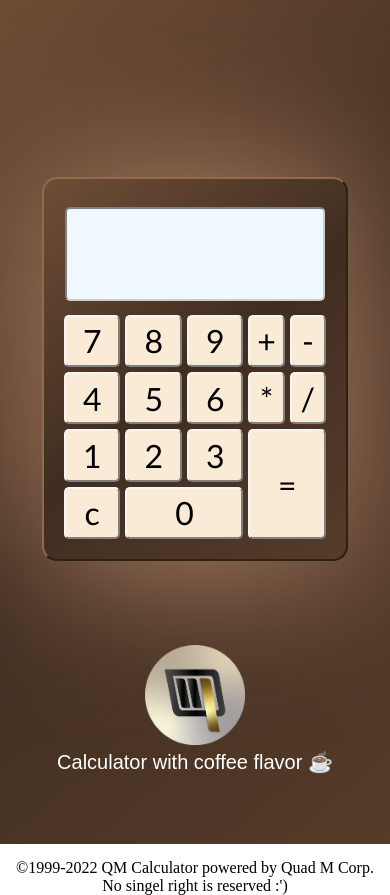
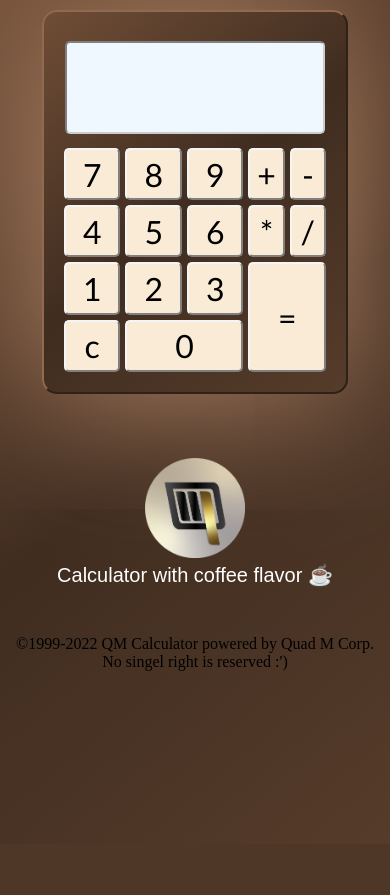
Before and after one commit to QuadM/quadm-calculator, a PHP site: page / in a window 390 px wide. After the commit the page ends 671 px from the top, so only its background shows below. Run offline with PHP 8.4, Linux system fonts and the light colour scheme.

Commit message:
added mobile responsiveness

```diff
--- a/public/index.html
+++ b/public/index.html
@@ -8,8 +8,11 @@
     <link rel="shortcut icon" href="QM-logo.png" type="image/x-icon">
     <title>Lab8-18P2847</title>
 </head>
-<body>
-    <main>
+<body style="margin: 0;">
+    <main style="padding: 0;">
+
+        <div style="width:100%;display:flex;flex-direction:column;align-items:center">
+
             <table cellspacing="5">
 
                 <tr>
@@ -44,10 +47,11 @@
                 </tr>
 
             </table>
-        <div style="width:100%;display:flex;flex-direction:column;align-items:center">
-            <div style="position: relative; top:30vh; font:20px sans-serif; color:white;"><img src="QM-logo.png" alt="logo" style="width:5em"></div>
-            <div style="position: relative; top:30vh; font:20px sans-serif; color:white ">Calculator with coffee flavor ☕</div>
-            <footer style="position:relative; top:40vh;"><center>©1999-2022 QM Calculator powered by Quad M Corp.</center> <center>No singel right is reserved :')</center> </footer>
+
+
+            <div style="position: relative; top:30%; font:20px sans-serif; color:white;"><img src="QM-logo.png" alt="logo" style="width:5em"></div>
+            <div style="position: relative; top:30%; font:20px sans-serif; color:white ">Calculator with coffee flavor ☕</div>
+            <footer style="margin-top:3em"><center>©1999-2022 QM Calculator powered by Quad M Corp.</center> <center>No singel right is reserved :')</center> </footer>
         </div>
     </main>
     <script src="script.js"></script>
--- a/public/style.css
+++ b/public/style.css
@@ -4,12 +4,15 @@ html{
     background-repeat: no-repeat;
     overflow: hidden;
 }
+main{
+    position: relative;
+    margin: auto;
+    top: 10vh;
+}
 table{
 
-    position: relative;
-    top: 20vh;
     font-family:'Gill Sans', 'Gill Sans MT', Calibri, 'Trebuchet MS', sans-serif;
-    margin: auto;
+    margin: 2em;
     background-image: linear-gradient(140deg, #6f4d36 0%, #402d20 50%, #583d2b 105%, #634632 100%);
     border-bottom:solid 2px #2e2117 ;
     border-right:solid 2px #2e2117 ;
@@ -21,6 +24,22 @@ table{
     padding: 15px;
     font-size: 2em;
     width: 5em;
+}
+@media screen and (max-width:525px) {
+    main{
+        top: 0vh;
+    }
+    table{
+        margin-top: 10px;
+    }
+}
+@media screen and ( max-height: 812px) {
+    main{
+        top: 0vh;
+    }
+    table{
+        margin-top: 10px;
+    }
 }
 td{
     border-radius: 5px;
```
Lines whose indentation alone changed are shown as unchanged.
